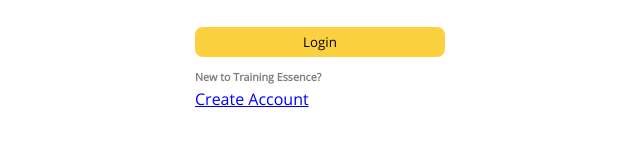
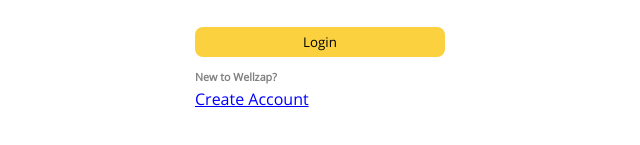
Before and after one commit to jagatheeswar/wellzap, a React (Create React App) app: page / in a window 1280 px wide. Shown: the part 497-642 px from the top of the page, without its empty margins (330-970 px from the left). Built offline with nearby package versions, Linux system fonts and the light colour scheme; no server answers; the database is empty.

Commit message:
changes to login text

```diff
--- a/src/pages/Login/Login.js
+++ b/src/pages/Login/Login.js
@@ -147,7 +147,7 @@
             >
               Login
             </button>
-                  <h6 className="login__heading">New to Training Essence?</h6>
+                  <h6 className="login__heading">New to Wellzap?</h6>
             <Link className="signup-link" to="/signup">Create Account</Link>
           </Form>
         )}
```
